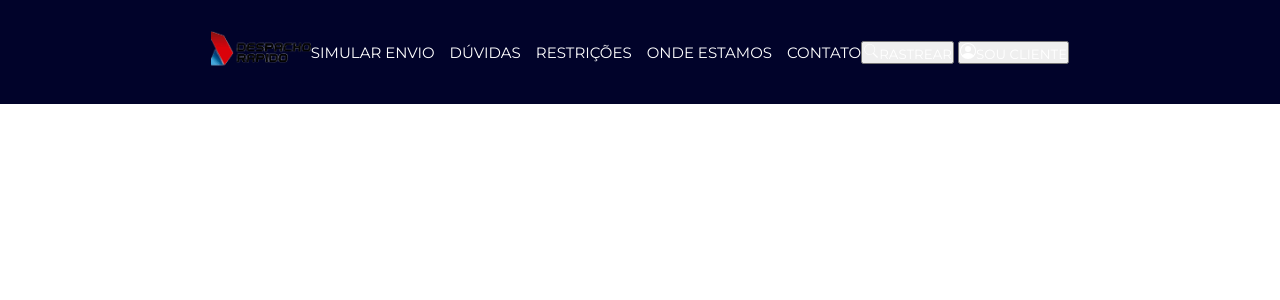
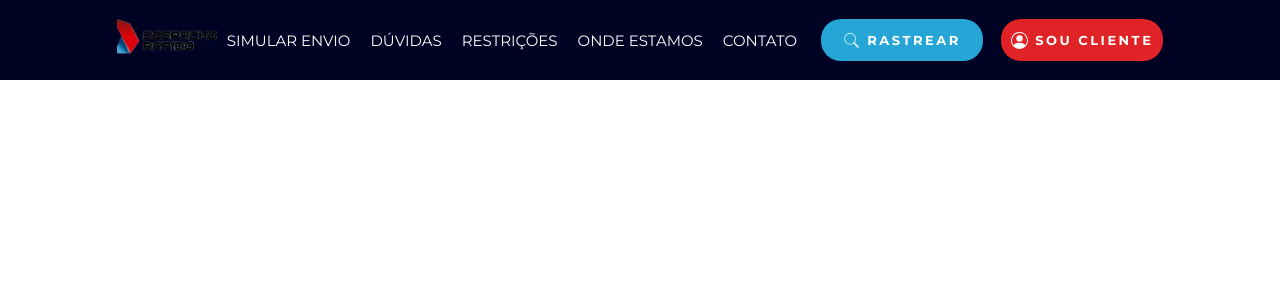
Before and after one commit to Guilhermedev9/Despacho_Rpd, a Flask app: page / in a window 1280 px wide. Shown: the top 300 px of the page. Run offline with Flask 3, Linux system fonts and the light colour scheme.

Commit message:
primeiras implementações

```diff
--- a/templates/index.html
+++ b/templates/index.html
@@ -14,10 +14,11 @@
     <header>
         <div class="box_logo">
             <a href="#" class="link_logo">
-                <img src="/imgs/logo.png" id="logo">
+               <img src="/imgs/logotipo.png" id="logo">
             </a>
         </div>
         <nav class="nav_menu">
+            <div id="megamenu">
             <ul>
                 <li>
                     <a href="">SIMULAR ENVIO</a>
@@ -34,29 +35,29 @@
                 <li>
                     <a href="">CONTATO</a>
                 </li>
-            </ul> </nav>
-            <div id="buttons">
-                <button id="button_rastrear">
-                    <a href="" >
-                        <svg xmlns="http://www.w3.org/2000/svg" x="0px" y="0px" width="16" height="16" viewBox="0 0 50 50"
-                             style="fill:#FFFFFF;">
-                            <path d="M 21 3 C 11.621094 3 4 10.621094 4 20 C 4 29.378906 11.621094 37 21 37 C 24.710938 37
-                             28.140625 35.804688 30.9375 33.78125 L 44.09375 46.90625 L 46.90625 44.09375 L 33.90625 31.0625 C 36.460938 28.085938 38 24.222656 38 20 C 38 10.621094 30.378906 3 21 3 Z M 21 5 C 29.296875 5 36 11.703125 36 20 C 36 28.296875 29.296875 35 21 35 C 12.703125 35 6 28.296875 6 20 C 6 11.703125 12.703125 5 21 5 Z"></path>
-                         </svg>RASTREAR
-                    </a>
+            </ul> </div></nav>
+            <div class="header_buttons">
+                <button class="button1_header" id="btn_one">
+                    <div class="btn-boxs">
+
+                        <svg xmlns="http://www.w3.org/2000/svg" x="0px" y="0px" width="17" height="17" viewBox="0 0 50 50"
+                        style="fill:#FFFFFF;">
+                        <path d="M 21 3 C 11.621094 3 4 10.621094 4 20 C 4 29.378906 11.621094 37 21 37 C 24.710938 37
+                        28.140625 35.804688 30.9375 33.78125 L 44.09375 46.90625 L 46.90625 44.09375 L 33.90625 31.0625 C 36.460938 28.085938 38 24.222656 38 20 C 38 10.621094 30.378906 3 21 3 Z M 21 5 C 29.296875 5 36 11.703125 36 20 C 36 28.296875 29.296875 35 21 35 C 12.703125 35 6 28.296875 6 20 C 6 11.703125 12.703125 5 21 5 Z"></path></svg>
+                        <a href="" id="link1">RASTREAR</a>
+
+                    </div>
                 </button>
-                <button id="button_cliente">
-                    <a href="">
-                        <svg xmlns="http://www.w3.org/2000/svg" width="16" height="16" fill="currentColor" class="bi bi-person-circle" viewBox="0 0 16 16" style="fill:#FFFFFF;">
+
+                <button class="button2_header" id="btn_tow">
+                    <div class="btn-boxs">
+
+                        <svg xmlns="http://www.w3.org/2000/svg" width="17" height="17" fill="currentColor" class="bi bi-person-circle" viewBox="0 0 16 16" style="fill:#FFFFFF;">
                             <path d="M11 6a3 3 0 1 1-6 0 3 3 0 0 1 6 0"/>
-                            <path fill-rule="evenodd" d="M0 8a8 8 0 1 1 16 0A8 8 0 0 1 0 8m8-7a7 7 0 0 0-5.468 11.37C3.242 11.226 4.805 10 8 10s4.757 1.225 5.468 2.37A7 7 0 0 0 8 1"/>
-                          </svg>SOU CLIENTE
-
-                    </a>
+                            <path fill-rule="evenodd" d="M0 8a8 8 0 1 1 16 0A8 8 0 0 1 0 8m8-7a7 7 0 0 0-5.468 11.37C3.242 11.226 4.805 10 8 10s4.757 1.225 5.468 2.37A7 7 0 0 0 8 1"/></svg>
+                        <a href="">SOU CLIENTE</a>
+                    </div>
                 </button>
             </div>
-
-
-    </header>
 </body>
 </html>
--- a/templates/style.css
+++ b/templates/style.css
@@ -20,7 +20,8 @@ header{
     display: flex;
     align-items: center;
     justify-content: center;
-    background: #01032a !important;
+    background: #000223  !important;
+    height: 80px;
 }
 /*itens nav*/
 a{
@@ -31,5 +32,59 @@ ul{
     display: flex;
   list-style: none;
     font-size: 15px;
-    gap: 15px;
 }
+
+.btn-boxs{
+    display: flex;
+    align-items: center;
+    justify-content: center;
+    gap: 7px;
+    border: none;
+    width: 162px;
+    height: 42px;
+    letter-spacing: 2.5px;
+}
+
+#btn_one {
+    border-radius: 20px;
+    margin-left: 14px;
+    background-color: #26a5d7;
+    border: none;
+    font-weight: bold;
+    font-size: 13px;
+}
+#btn_tow {
+    border-radius: 20px;
+    margin-left: 14px;
+    background-color: #df2326;
+    border: none;
+    font-weight: bold;
+    font-size: 13px;
+}
+/**/
+/* movement itens nav */
+@media (min-width: 769px) {
+    .nav_menu ul li a {
+        transition: 0.3s all;
+        font-size: 15px;
+        position: relative;
+    }
+}
+.nav_menu li a {
+    padding: 15px 10px;
+}
+#megamenu > ul > li > a:after {
+    content: '';
+    width: 0px;
+    height: 2px;
+    position: absolute;
+    transition: 0.3s all;
+    left: 50%;
+    transform: translateX(-50%);
+    bottom: 0px;
+    background: #848688
+}
+#megamenu > ul > li > a:hover:after {
+    width: 50px
+}
+/**/
```
Also changed, not shown: imgs/logotipo.png (renamed from imgs/logo.png).
